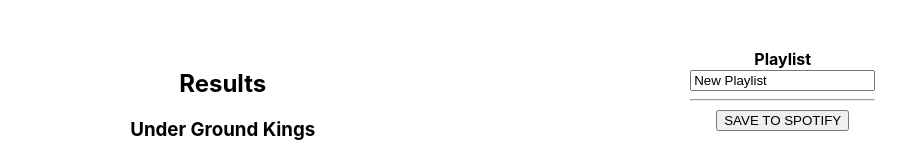
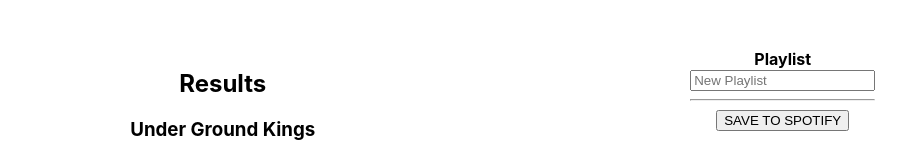
Before and after one commit to hadi-mollataheri/jammming, a React (Create React App) app: page / in a window 1280 px wide. Shown: the part 177-334 px from the top of the page, without its empty margins (187-1093 px from the left). Built offline with nearby package versions, Linux system fonts and the light colour scheme.

Commit message:
Create a placeholder for Playlist's input insted of default value

```diff
--- a/src/components/App/App.js
+++ b/src/components/App/App.js
@@ -38,16 +38,7 @@ function App() {
   useEffect(() => {
     setFetchedTracksState(fetchedTracks);
   }, []);
-
-  /*
-    implement a function that adds a selected song from the search results track list to the user’s custom playlist.
-    The method should be triggered when the user clicks an “add” button displayed
-    next to each track in the search results list. I used useCallback hook so if the
-    playlistTracks didn't changed the addSong function won't be created again
-    and don't cause the SearchResult to re-render. This function is supposed to be an event handler
-    so I send it to SearchResults with the onAdd prop name.
-    '+' buttons should be connected to each Track so they should be made inside Track component.
-  */
+  // Logic for adding track from SearchResults to Playlist
   const addTrack = useCallback(
     (track) => {
       if (
@@ -58,25 +49,22 @@ function App() {
     },
     [playlistTracks]
   );
-
-  /*
-  create a function that can accept a track as an argument, and check if the passed-in
-  track is in the playlist — there is a unique property of each track that can help you with this step,
-  and if the song exists in the playlist, remove it.
-  The “remove” button can be anything. For example, a - sign provides a
-  visual aid of “subtracting” or “removing” a song. An event listener can
-  wait for the button to be clicked and trigger the method that removes the track from the playlist.
-  Don’t forget to render the playlist component with the updated
-  playlist to reflect the changes made by removing the track!
-  */
-  const removeTrack = useCallback((track) => {
-    if (playlistTracks.some((selectedTrack) => selectedTrack.id === track.id)) {
-      setPlaylistTracks((prevTracks) => {
-        return prevTracks.filter((remainingTrack) => remainingTrack.id !== track.id);
-      });
-    }
-  }, [playlistTracks]);
-
+  // Login for removing track from Playlist
+  const removeTrack = useCallback(
+    (track) => {
+      if (
+        playlistTracks.some((selectedTrack) => selectedTrack.id === track.id)
+      ) {
+        setPlaylistTracks((prevTracks) => {
+          return prevTracks.filter(
+            (remainingTrack) => remainingTrack.id !== track.id
+          );
+        });
+      }
+    },
+    [playlistTracks]
+  );
+  // Save user playlist name
   const updatePlaylistName = (name) => {
     setPlaylistName(name);
   };
@@ -92,15 +80,18 @@ function App() {
         <SearchBar />
 
         <section className="main-content">
-          <SearchResults fetchedTracks={fetchedTracksState} onAdd={addTrack} isRemovable={false} />
+          <SearchResults
+            fetchedTracks={fetchedTracksState}
+            onAdd={addTrack}
+            isRemovable={false}
+          />
 
           <Playlist
             playlistName={playlistName}
+            onNameChange={updatePlaylistName}
             playlistTracks={playlistTracks}
             isRemovable={true}
             onRemove={removeTrack}
-            onNameChange={updatePlaylistName}
-            updatePlaylistTracks={setPlaylistTracks}
           />
         </section>
       </main>
@@ -110,6 +101,25 @@ function App() {
 
 export default App;
 
-// ToDo:
-// 2- So first I take care of SearchBar component
-// 3- Then use useState() for the components, so I can update each data in response to user input and other *events*.
+
+/*
+  Explanation for AddTrack:
+  implement a function that adds a selected song from the search results track list to the user’s custom playlist.
+  The method should be triggered when the user clicks an “add” button displayed
+  next to each track in the search results list. I used useCallback hook so if the
+  playlistTracks didn't changed the addSong function won't be created again
+  and don't cause the SearchResult to re-render. This function is supposed to be an event handler
+  so I send it to SearchResults with the onAdd prop name.
+  '+' buttons should be connected to each Track so they should be made inside Track component.
+
+  Explanation for removeTrack:
+  create a function that can accept a track as an argument, and check if the passed-in
+  track is in the playlist — there is a unique property of each track that can help you with this step,
+  and if the song exists in the playlist, remove it.
+  The “remove” button can be anything. For example, a - sign provides a
+  visual aid of “subtracting” or “removing” a song. An event listener can
+  wait for the button to be clicked and trigger the method that removes the track from the playlist.
+  Don’t forget to render the playlist component with the updated
+  playlist to reflect the changes made by removing the track! playlistTracks.some will help that
+  the components won't render every time. [playlistTracks] should be present because otherwise playlistTracks would set to [] after first render.
+  */
--- a/src/components/Playlist/Playlist.js
+++ b/src/components/Playlist/Playlist.js
@@ -14,10 +14,9 @@ function Playlist(props) {
         </label>
         <br />
         <input
-          id="playListName"
           type="text"
           onChange={handleNameChange}
-          value={props.playlistName}
+          placeholder={props.playlistName}
         />
         <hr />
         <Tracklist
```
